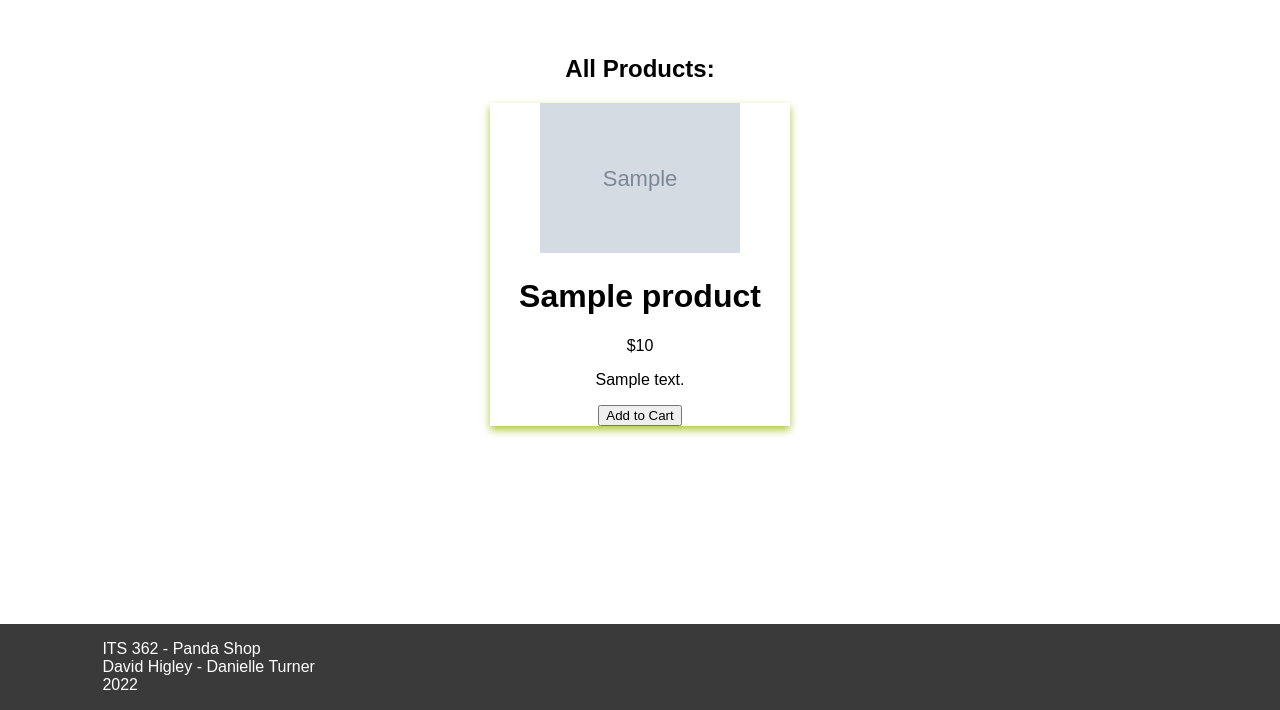
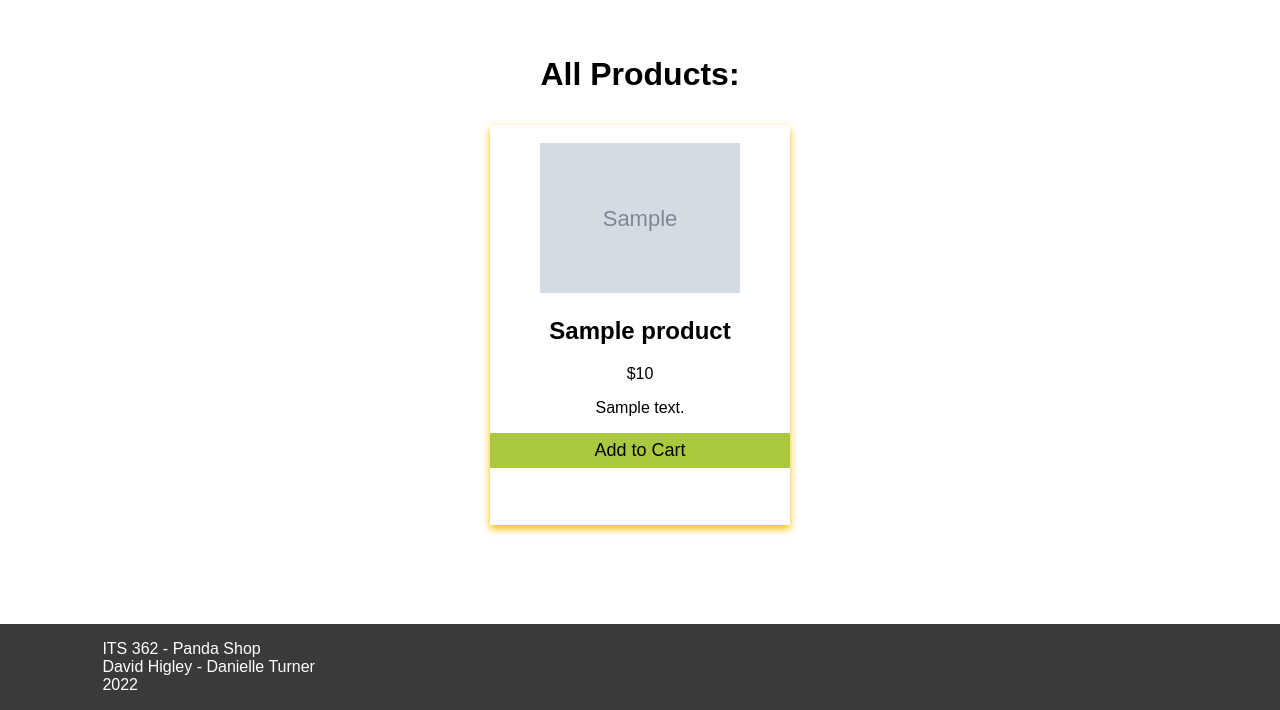
Before and after one commit to MrH100000/Panda, a PHP site: template view/product.php in a window 1280 px wide. Shown: the part 90-800 px from the top of the page. Run offline with PHP 8.4, Linux system fonts and the light colour scheme; the template is opened without the code that fills it: most values are stand-ins (such as "Sample title", 1, 10 or a date in 2020); grey boxes marked "Sample" are stand-in pictures.

Commit message:
product card more

```diff
--- a/panda.css
+++ b/panda.css
@@ -99,12 +99,19 @@ nav.navbar {
 }
 .productCard
 {
-    box-shadow: 0 4px 8px 0 #ABC93E;
-    max-width: 300px;
-    margin: auto;
+    box-shadow: 0 4px 8px 0 #FCBD00;
+    position: relative;
+    width: 300px;
+    height: 400px;
+    margin: 10px;
+    display: inline-block;
 }
 
 .productButton{
     color: black;
-    width:fit-content;
+    font-size: large;
+    width:300px;
+    height:35px;
+    background-color: #ABC93E;
+    border:0;
 }
--- a/view/product.php
+++ b/view/product.php
@@ -1,10 +1,13 @@
 <?php require_once __DIR__ . '/partials/header.php'; ?>
 <center>
-<h2>All Products:</h2>
+<div>
+<h1>All Products:</h1>
+</div>
     <?php foreach ($productList as $product): ?>
 	    <div class='productCard'>
+            <br>
             <img src="<?php echo $product['ProductImage']?>" alt="<?php echo $product["Name"]; ?>" style="height:150px">
-            <h1><?php echo $product["Name"]; ?> </h1>
+            <h2><?php echo $product["Name"]; ?> </h2>
             <p><?php echo "$". number_format($product["Price"]); ?></p>
             <p><?php echo $product["Description"]; ?> </p>
             <p> <button class='productButton'> Add to Cart </button></p>
```
